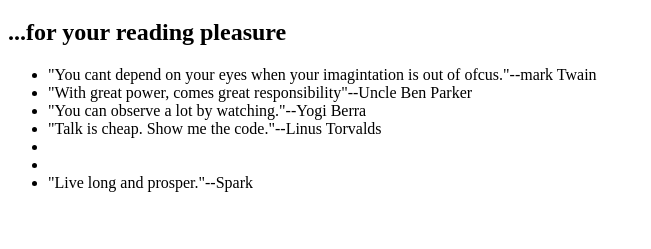
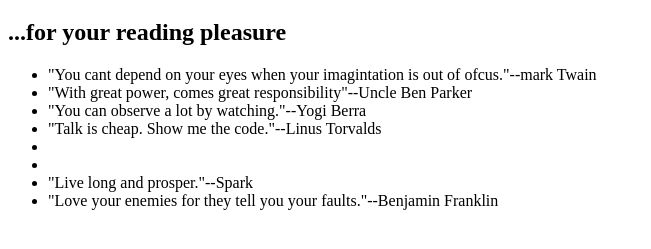
Before and after one commit to vimalavictor/0main_openSAP_repo, a plain HTML site: page index.html in a window 1280 px wide. Shown: the part 61-310 px from the top of the page, without its empty margins (0-651 px from the left). Drawn offline with Linux system fonts and the light colour scheme.

Commit message:
added Benjamin Franklin quote

```diff
--- a/index.html
+++ b/index.html
@@ -16,6 +16,7 @@
 			<li></li>
 			<li></li>
 			<li>"Live long and prosper."--Spark</li>
+			<li>"Love your enemies for they tell you your faults."--Benjamin Franklin</li>
 		</ul>
 	</body>
 </html>
```
